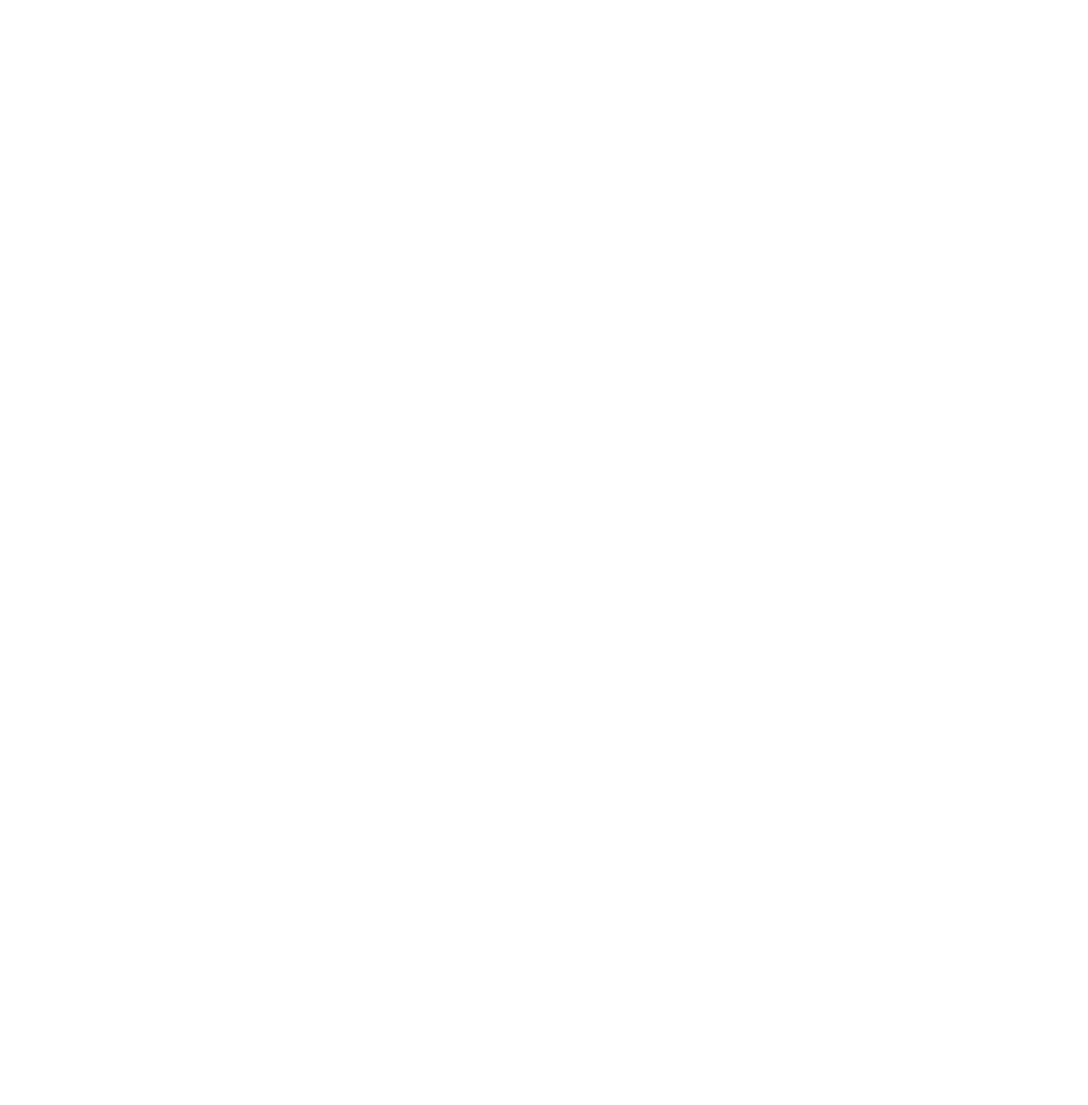
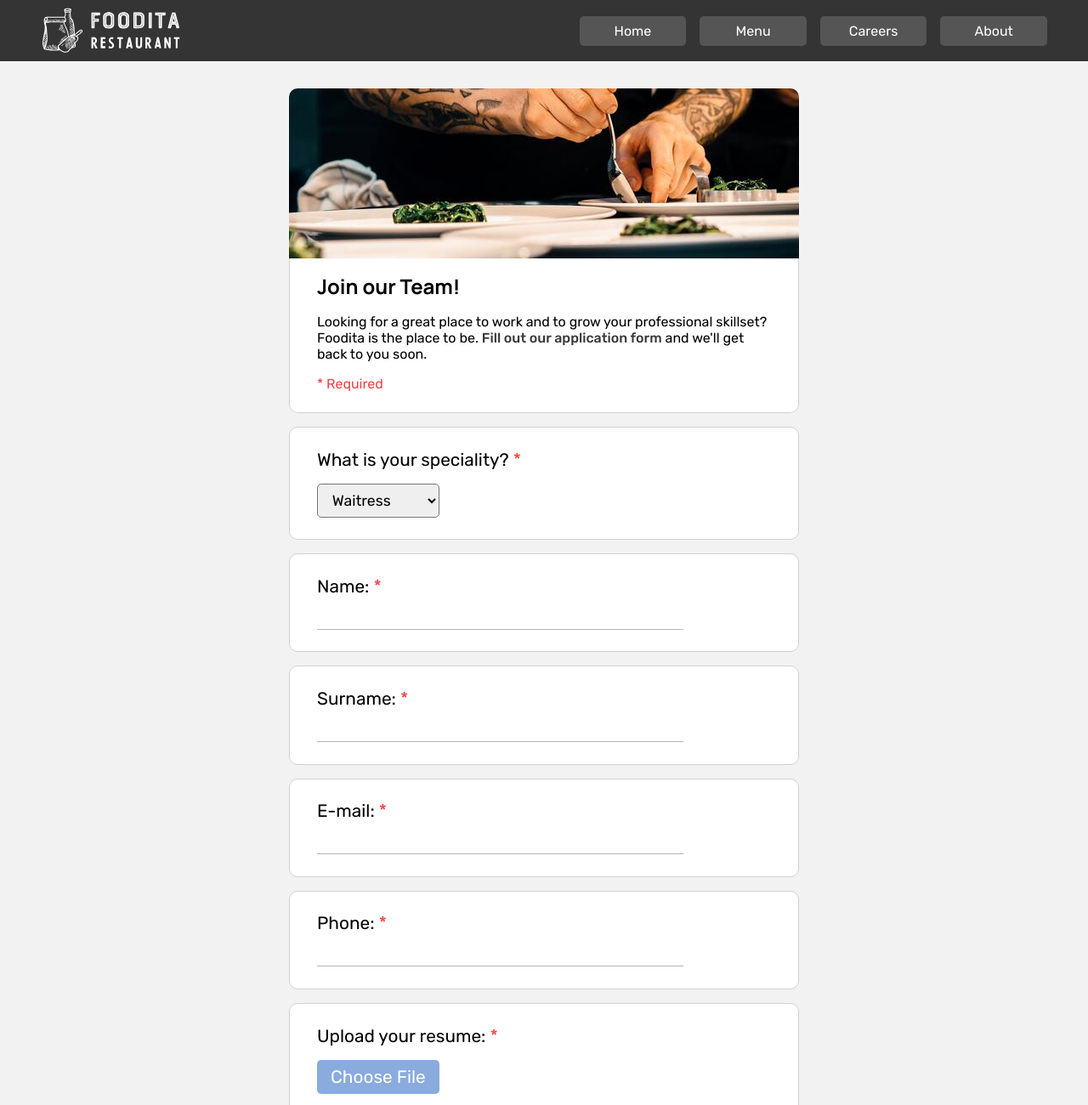
Before and after one commit to r-miljons/Foodita, a React (Create React App) app: page /careers in a window 1280 px wide. Before the commit this address had no page. Shown: the top 1300 px of the page at 85% size. Before the commit the page ends 800 px from the top, so only its background shows below. Built offline with nearby package versions, Linux system fonts and the light colour scheme.

Commit message:
added careers page

```diff
--- a/src/App.js
+++ b/src/App.js
@@ -3,15 +3,19 @@
 import { Layout } from './components/Layout/Layout';
 import { Menu } from './components/Menu/MenuComponent';
 import { Item } from './components/ItemPage/ItemPage';
+import { Order } from './components/Order/Order';
+import { Careers } from './components/Careers/Careers';
+import ScrollToTop from './components/ScrollToTop/ScrollToTop';
 import './App.css';
-import { Order } from './components/Order/Order';
 
 function App() {
   return (
     <BrowserRouter>
+      <ScrollToTop />
       <Routes>
         <Route exact path="/" element={<Home />}/>
         <Route path="/" element={<Layout />}>
+          <Route path='careers' element={<Careers/>}/>
           <Route path="menu" element={<Menu />}/>
           <Route path="menu/item=:id" element={<Item />}/>
           <Route path='order' element={ <Order /> }/>
--- /dev/null
+++ b/src/components/Careers/Careers.js
@@ -0,0 +1,40 @@
+import { React, useState, useEffect } from "react";
+import { useNavigate } from "react-router-dom";
+import "./careers.css";
+import { Form } from "./Form/Form";
+
+export function Careers() {
+    const formImg = require("../../assets/homePage/form.jpg");
+    const [isSubmited, setIsSubmited] = useState(false);
+    const navigate = useNavigate();
+
+    useEffect(() => {
+      window.scrollTo(0, 0);
+    }, [isSubmited]);
+
+
+	return <div className="careers-container">
+        <section className="apply-section">
+            <div className="apply-banner">
+                <div className="apply-img" style={{backgroundImage: `url(${formImg})`}}></div>
+                <div className="apply-text-container">
+                    {
+                        isSubmited
+                        ? <div className="apply-text">
+                            <h1>Thank you!</h1>
+                            <p className="margin-bottom">You have successfully submitted your application, we will get back to you soon.</p>
+                            <button className="green-button submit-button" onClick={() => {navigate("/menu")}}>Explore our menu</button>
+                        </div>
+                        : <div className="apply-text">
+                        <h1>Join our Team!</h1>
+                        <p>Looking for a great place to work and to grow your professional skillset? Foodita is the place to be. <b>Fill out our application form</b> and we'll get back to you soon.</p>
+                        <p className="required-text">* Required</p>
+                    </div>
+                    }
+
+                </div>
+            </div>
+            { isSubmited ? false : <Form submitForm={setIsSubmited}/> }
+        </section>
+    </div>;
+}
--- /dev/null
+++ b/src/components/Careers/Form/Form.js
@@ -0,0 +1,63 @@
+import { React, useState } from 'react';
+import "./form.css";
+
+export function Form({submitForm}) {
+    const [name, setName] = useState("");
+    const [surname, setSurname] = useState("");
+    const [email, setEmail] = useState("");
+    const [phone, setPhone] = useState("");
+
+    const handleSubmit = (e) => {
+        e.preventDefault();
+        submitForm(true);
+    }
+
+    return (
+        <form onSubmit={handleSubmit}>
+        <div className="form-block">
+                <label htmlFor="role">What is your speciality? <span className="required">*</span></label><br/>
+                <select id="role" required>
+                    <option value="Waitress" >Waitress</option>
+                    <option value="Chef">Chef</option>
+                    <option value="Cook">Cook</option>
+                    <option value="Dishwasher">Dishwasher</option>
+                    <option value="Manager">Manager</option>
+                    <option value="Bartender">Bartender</option>
+                </select>
+            </div>
+            <div className="form-block">
+                <label htmlFor="name">Name: <span className="required">*</span></label><br/>
+                <input type="text" id="name" value={name} className="form-input" onChange={(e) => setName(e.currentTarget.value)} required/>
+            </div>
+            <div className="form-block">
+                <label htmlFor="name" className="label">Surname: <span className="required">*</span></label><br/>
+                <input type="text" id="name" value={surname} className="form-input" onChange={(e) => setSurname(e.currentTarget.value)} required/>
+            </div>
+            <div className="form-block">
+                <label htmlFor="name">E-mail: <span className="required">*</span></label><br/>
+                <input type="email" id="name" value={email} className="form-input" onChange={(e) => setEmail(e.currentTarget.value)} required/>
+            </div>
+            <div className="form-block">
+                <label htmlFor="name">Phone: <span className="required">*</span></label><br/>
+                <input type="tel" id="name" value={phone} className="form-input" onChange={(e) => setPhone(e.currentTarget.value)} required/>
+            </div>
+            <div className="form-block">
+                <p className="resume-label">Upload your resume: <span className="required">*</span></p>
+                <label htmlFor="resume" id="resume-upload">Choose File</label>
+                <input type="file" id="resume" name="resume"/>
+            </div>
+            <div className="form-block">
+                <label htmlFor="discovered">How did you find out about us?</label><br/>
+                <select id="discovered">
+                    <option value="Social Media" >Social Media</option>
+                    <option value="News Paper">News Paper</option>
+                    <option value="News Paper">Bus Stop</option>
+                    <option value="News Paper">Workplace</option>
+                    <option value="News Paper">Television</option>
+                    <option value="Other">Other</option>
+                </select>
+            </div>
+            <input type="submit" className="green-button submit-button" value="Apply"/>
+        </form>
+    );
+}
--- /dev/null
+++ b/src/components/Careers/Form/form.css
@@ -0,0 +1,80 @@
+
+.required {
+    color: rgb(249, 64, 64);
+    font-weight: 400;
+}
+
+.form-block {
+    background-color: rgb(255, 255, 255);
+    margin: 1rem 0;
+    padding: 1.6rem 2rem 1.6rem;
+    border-radius: 10px;
+    border: 1px solid rgb(209, 209, 209);
+    border-radius: 10px;
+}
+
+.form-input {
+    border: none;
+    border-bottom: 1px solid rgb(181, 181, 181);
+    width: 80%;
+    font-family: "Rubik", "Roboto", "Oxygen", "Ubuntu", "Cantarell", "Fira Sans",
+    "Droid Sans", "Helvetica Neue", sans-serif;
+    font-size: 1.1rem;
+    font-weight: 400;
+    color:rgb(52, 52, 52);
+}
+
+.form-input:focus {
+    outline: none;
+}
+
+label, #discovered {
+    font-family: "Rubik", "Roboto", "Oxygen", "Ubuntu", "Cantarell", "Fira Sans",
+    "Droid Sans", "Helvetica Neue", sans-serif;
+    display: inline-block;
+    margin-bottom: 1rem;
+    font-size: 1.3rem;
+}
+
+select {
+    padding: 0.5rem 0.8rem;
+    font-family: "Rubik", "Roboto", "Oxygen", "Ubuntu", "Cantarell", "Fira Sans",
+    "Droid Sans", "Helvetica Neue", sans-serif;
+    font-size: 1.1rem;
+    border-radius: 5px;
+}
+
+select:hover {
+    cursor: pointer;
+}
+
+select:focus {
+    outline: none;
+}
+
+.resume-label {
+    margin-bottom: 1rem;
+    font-size: 1.3rem;
+}
+
+#resume {
+    display: none;
+}
+
+#resume-upload {
+    background-color: rgba(59, 115, 200, 0.601);
+    color:rgb(255, 255, 255);
+    padding: 0.5rem 1rem;
+    border-radius: 5px;
+    transition: all 0.2s;
+    margin: 0;
+}
+
+#resume-upload:hover {
+    cursor: pointer;
+    background-color: rgba(51, 132, 253, 0.674);;
+}
+
+.submit-button {
+    border-radius: 8px;
+}
--- /dev/null
+++ b/src/components/Careers/careers.css
@@ -0,0 +1,49 @@
+.careers-container {
+    min-height: 100%;
+    background-color: rgb(242, 242, 242);
+    padding: 2rem 1rem;
+}
+
+.apply-section {
+    max-width: 600px;
+    margin: 0 auto;
+}
+
+.apply-banner {
+    border-radius: 10px;
+    overflow: hidden;
+}
+
+.apply-img {
+    height: 200px;
+    background-position: bottom;
+    background-size: cover;
+}
+
+.apply-text-container {
+    background-color: rgb(255, 255, 255);
+    padding: 1rem 2rem 1.5rem;
+    border: 1px solid rgb(209, 209, 209);
+    border-top: none;
+    border-bottom-left-radius: 10px;
+    border-bottom-right-radius: 10px;
+}
+
+b {
+    font-weight: 500;
+    color:rgb(57, 57, 57)
+}
+
+.apply-text h1 {
+    margin: 0 0 1rem;
+}
+
+.required-text {
+    margin-top: 1rem;
+    color: rgb(249, 64, 64);
+    font-weight: 400;
+}
+
+.margin-bottom {
+    margin-bottom: 1rem;
+}
--- a/src/components/Home/home.css
+++ b/src/components/Home/home.css
@@ -57,6 +57,7 @@
     font-size: 1.8rem;
     font-weight: 400;
     bottom: 100px;
+    padding: 0.8rem 1.5rem;
 }
 
 .restaurant, .staff {
--- a/src/components/Navigation/Navigation.js
+++ b/src/components/Navigation/Navigation.js
@@ -12,7 +12,7 @@
             <div className='nav-items'>
                 <div className="nav-item" onClick={() => navigate("/")}><p>Home</p></div>
                 <div className="nav-item" onClick={() => navigate("/menu")}><p>Menu</p></div>
-                <div className="nav-item"><p>Carrers</p></div>
+                <div className="nav-item" onClick={() => navigate("/careers")}><p>Careers</p></div>
                 <div className="nav-item"><p>About</p></div>
             </div>
         </nav>
--- /dev/null
+++ b/src/components/ScrollToTop/ScrollToTop.js
@@ -0,0 +1,12 @@
+import { useEffect } from "react";
+import { useLocation } from "react-router-dom";
+
+export default function ScrollToTop() {
+  const { pathname } = useLocation();
+
+  useEffect(() => {
+    window.scrollTo(0, 0);
+  }, [pathname]);
+
+  return null;
+}
```
Also changed, not shown: src/components/Home/Home.js (+39 -11 lines), src/assets/homePage/form.jpg (added), src/assets/homePage/hero-background.jpg.
